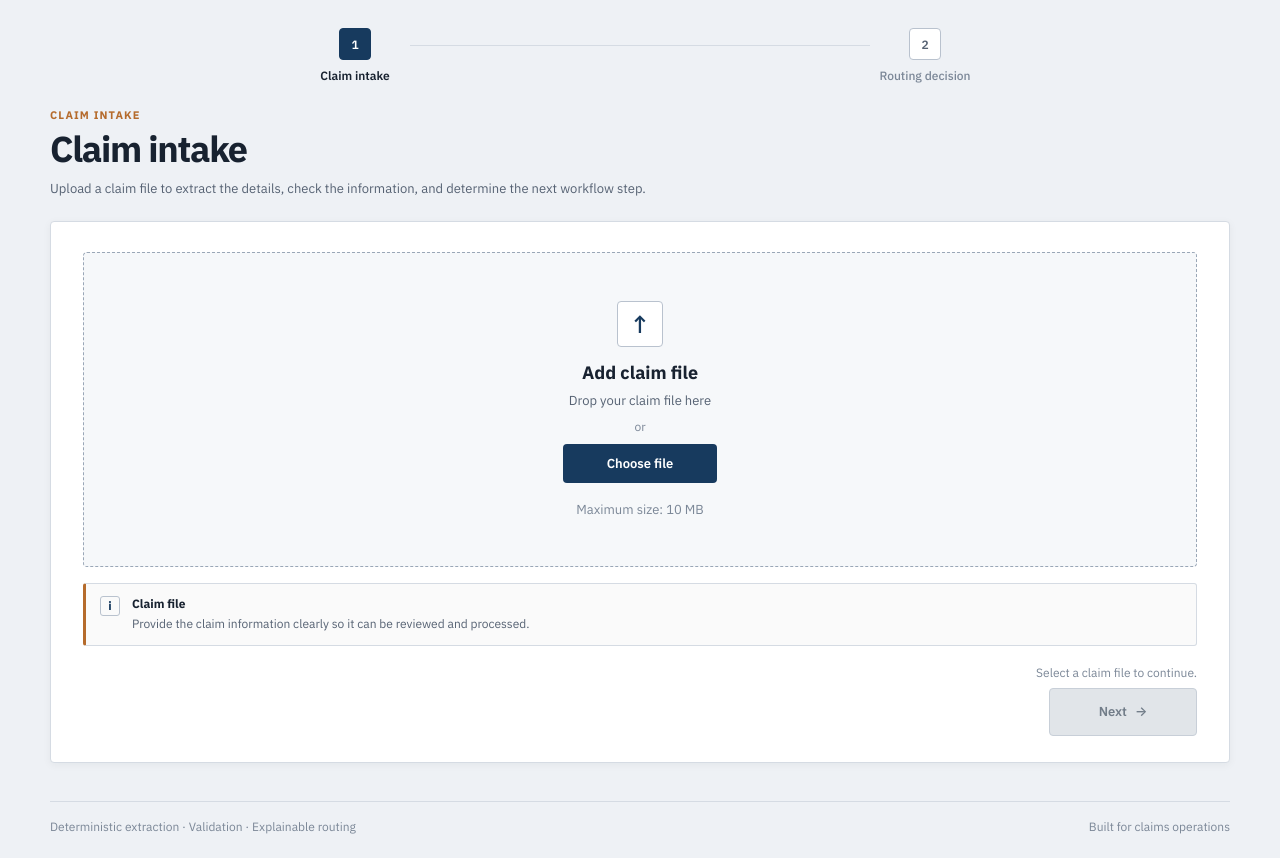
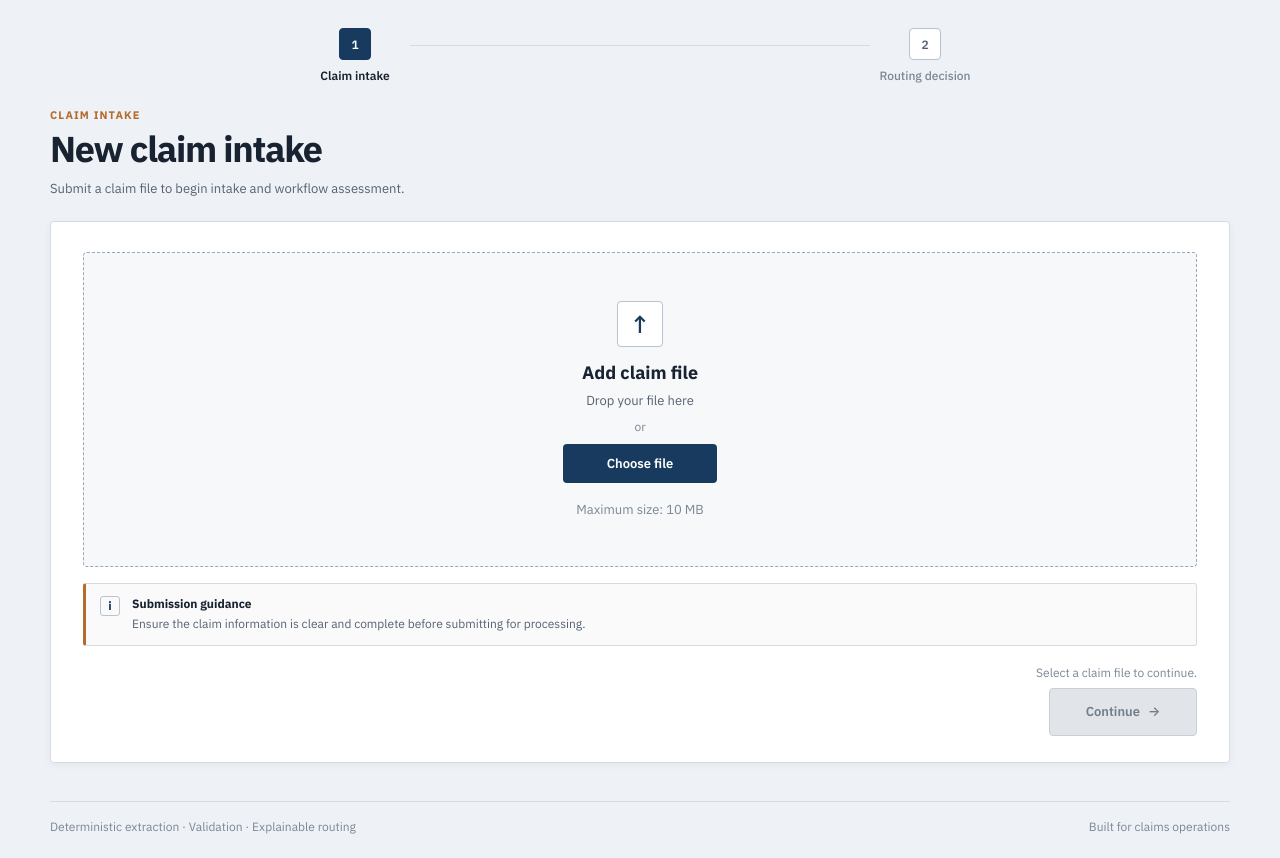
Before and after one commit to santhosh12133/FNOL-Claims-Processing-Agent, a Flask app: page / in a window 1280 px wide. Shown: the part 68-926 px from the top of the page. Run offline with Flask 3, Linux system fonts and the light colour scheme.

Commit message:
Refine claim intake copy for production UI

```diff
--- a/templates/index.html
+++ b/templates/index.html
@@ -8,7 +8,7 @@
   <link rel="preconnect" href="https://fonts.googleapis.com">
   <link rel="preconnect" href="https://fonts.gstatic.com" crossorigin>
   <link href="https://fonts.googleapis.com/css2?family=IBM+Plex+Mono:wght@400;500;600&family=IBM+Plex+Sans:wght@400;500;600;700&display=swap" rel="stylesheet">
-  <link rel="stylesheet" href="{{ url_for('static', filename='style.css', v='12') }}">
+  <link rel="stylesheet" href="{{ url_for('static', filename='style.css', v='13') }}">
 </head>
 <body>
   <header class="topbar">
@@ -23,21 +23,21 @@
       <div class="step active" id="step1"><span class="step-number">1</span><span class="step-label">Claim intake</span></div><div class="step-line" id="stepLine"></div><div class="step" id="step2"><span class="step-number">2</span><span class="step-label">Routing decision</span></div>
     </nav>
     <section id="intakePage" class="page page-intake" aria-labelledby="intakeTitle">
-      <div class="page-header"><div><p class="eyebrow">CLAIM INTAKE</p><h1 id="intakeTitle">Claim intake</h1><p>Upload a claim file to extract the details, check the information, and determine the next workflow step.</p></div></div>
+      <div class="page-header"><div><p class="eyebrow">CLAIM INTAKE</p><h1 id="intakeTitle">New claim intake</h1><p>Submit a claim file to begin intake and workflow assessment.</p></div></div>
       <section class="intake-card">
         <div class="upload-zone" id="uploadZone" tabindex="0" role="button" aria-label="Add a claim file">
-          <div class="upload-icon" aria-hidden="true">↑</div><h2>Add claim file</h2><p>Drop your claim file here</p><span class="or">or</span>
+          <div class="upload-icon" aria-hidden="true">↑</div><h2>Add claim file</h2><p>Drop your file here</p><span class="or">or</span>
           <label class="choose-btn">Choose file<input type="file" id="fileInput" accept=".pdf,.docx,.jpg,.jpeg,.png,.webp,application/pdf,application/vnd.openxmlformats-officedocument.wordprocessingml.document,image/jpeg,image/png,image/webp" hidden></label>
           <p class="supported-types">Maximum size: 10 MB</p>
         </div>
-        <div class="support-note"><div class="note-icon" aria-hidden="true">i</div><div><strong>Claim file</strong><p>Provide the claim information clearly so it can be reviewed and processed.</p></div></div>
+        <div class="support-note"><div class="note-icon" aria-hidden="true">i</div><div><strong>Submission guidance</strong><p>Ensure the claim information is clear and complete before submitting for processing.</p></div></div>
         <div id="selectedFile" class="selected-file" hidden><div class="file-icon" aria-hidden="true">FILE</div><div class="file-info"><span>Selected claim file</span><strong id="selectedFileName"></strong><small id="fileSize"></small></div><button id="removeFileBtn" class="icon-btn" type="button" aria-label="Remove selected claim file">×</button></div>
-        <div class="intake-footer"><p id="fileHint">Select a claim file to continue.</p><button id="processBtn" class="next-btn" type="button" disabled>Next <span aria-hidden="true">→</span></button></div>
+        <div class="intake-footer"><p id="fileHint">Select a claim file to continue.</p><button id="processBtn" class="next-btn" type="button" disabled>Continue <span aria-hidden="true">→</span></button></div>
       </section>
     </section>
     <section id="resultPage" class="page page-result" aria-labelledby="resultTitle" hidden>
-      <div class="result-page-header"><div><p class="eyebrow">CLAIM INTAKE</p><h1 id="resultTitle">Routing decision</h1><p>Extracted claim details, data-quality issues, and the recommended claims workflow.</p></div><button id="newDocumentBtn" class="next-btn" type="button"><span aria-hidden="true">↑</span> Upload another document</button></div>
-      <div id="successBanner" class="success-banner"><div class="success-icon" aria-hidden="true">✓</div><div><strong>Document processed successfully</strong><span id="resultSource"></span></div></div>
+      <div class="result-page-header"><div><p class="eyebrow">CLAIM INTAKE</p><h1 id="resultTitle">Routing decision</h1><p>Extracted claim details, data-quality issues, and the recommended claims workflow.</p></div><button id="newDocumentBtn" class="next-btn" type="button"><span aria-hidden="true">↑</span> Start another intake</button></div>
+      <div id="successBanner" class="success-banner"><div class="success-icon" aria-hidden="true">✓</div><div><strong>Claim processed successfully</strong><span id="resultSource"></span></div></div>
       <div class="result-card">
         <div class="recommendation" id="recommendation"><div class="recommendation-icon" aria-hidden="true">⚑</div><div class="recommendation-label">Routing recommendation</div><div id="stamp" class="route-name">Manual Review</div><p id="recommendationSummary">The claim requires review based on the processing rules.</p></div>
         <div class="metric-grid"><div class="metric"><span>Completeness</span><strong id="completenessMetric">—</strong></div><div class="metric"><span>Missing fields</span><strong id="missingMetric">0</strong></div><div class="metric"><span>Inconsistencies</span><strong id="inconsistencyMetric">0</strong></div><div class="metric"><span>Risk signals</span><strong id="riskMetric">0</strong></div></div>
@@ -50,6 +50,6 @@
     </section>
   </main>
   <footer class="footer"><span>Deterministic extraction · Validation · Explainable routing</span><span>Built for claims operations</span></footer>
-  <script src="{{ url_for('static', filename='app.js', v='12') }}"></script>
+  <script src="{{ url_for('static', filename='app.js', v='13') }}"></script>
 </body>
 </html>
```
